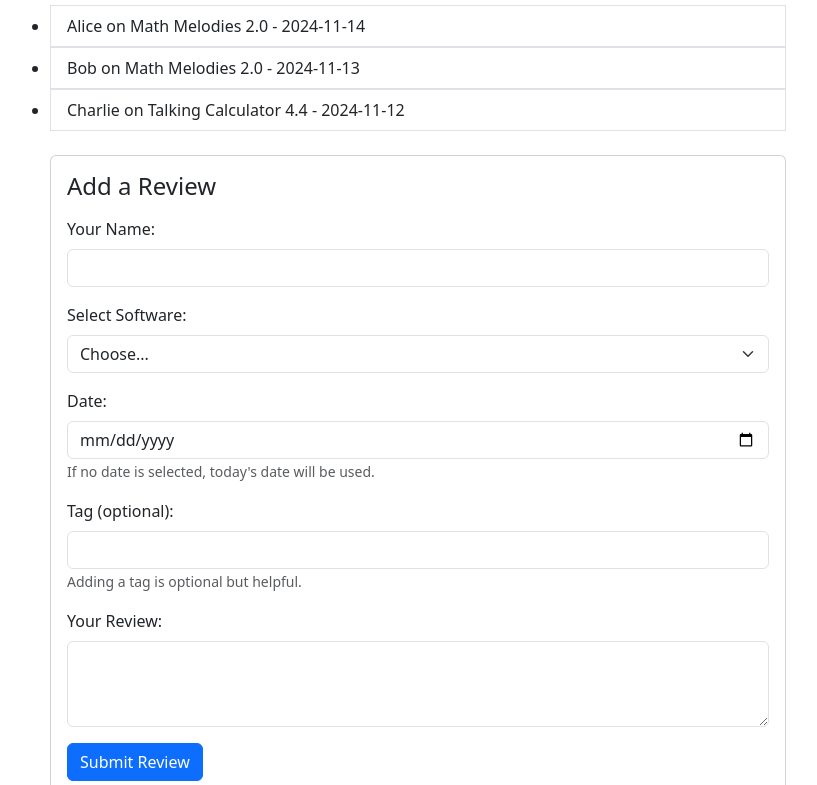
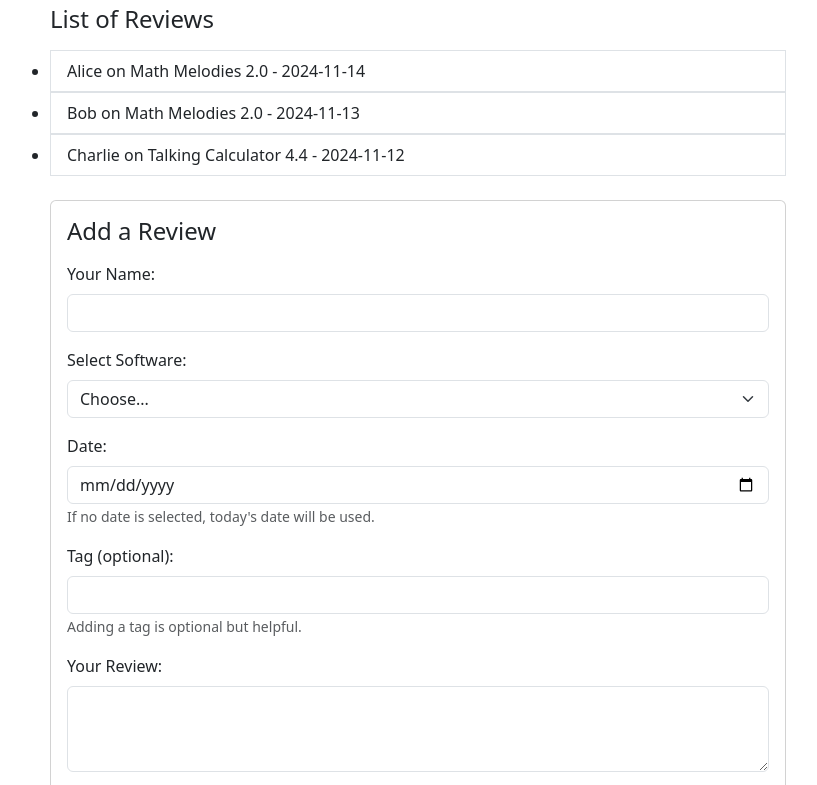
Before and after one commit to RudaibaAdnin/cs7390, a plain HTML site: page experienceReport.html in a window 1280 px wide. Shown: the part 115-900 px from the top of the page, without its empty margins (222-1039 px from the left). Drawn offline with nearby package versions, Linux system fonts and the light colour scheme.

Commit message:
Add files via upload

```diff
--- a/experienceReport.html
+++ b/experienceReport.html
@@ -14,6 +14,7 @@
         <h1 class="text-center mb-4" tabindex="0">Review of Softwares</h1>
         <div class="row justify-content-center">
             <div class="col-md-8">
+                <h2 id="form-heading" class="h4 mb-3">List of Reviews</h2>
                 <!-- List Group for Reviews with ARIA role defined -->
                 <ul class="list-group mb-4" id="review-list" role="list" aria-label="Software reviews">
                     <!-- Initial Template for Existing Reviews with list roles -->
```
